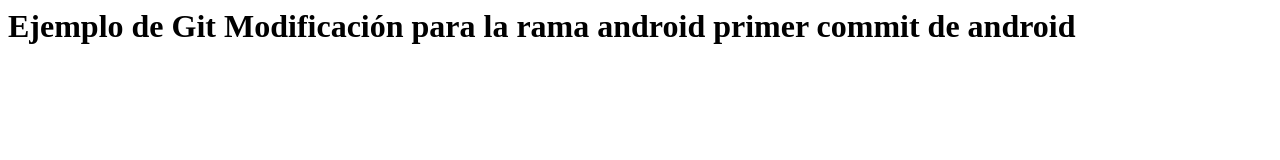
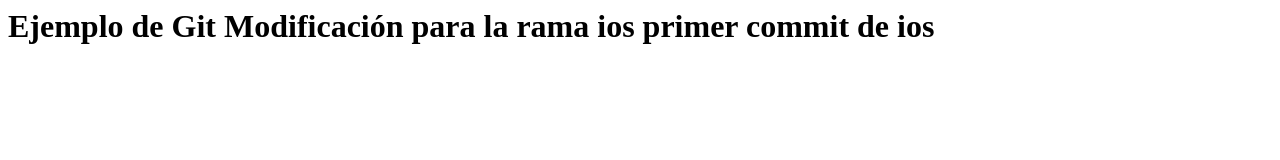
Before and after one commit to javiermedinag/PrimeroM_2021A, a plain HTML site: page index.html in a window 1280 px wide. Drawn offline with Linux system fonts and the light colour scheme.

Commit message:
Primer commit de ios

```diff
--- a/index.html
+++ b/index.html
@@ -8,8 +8,8 @@
 	<body>
 		<h1>
 			Ejemplo de Git
-			Modificación para la rama android
-			primer commit de android
+			Modificación para la rama ios
+			primer commit de ios
 		</h1>
 	</body>
 </html>
```
Also changed, not shown: Holamundo.txt.
